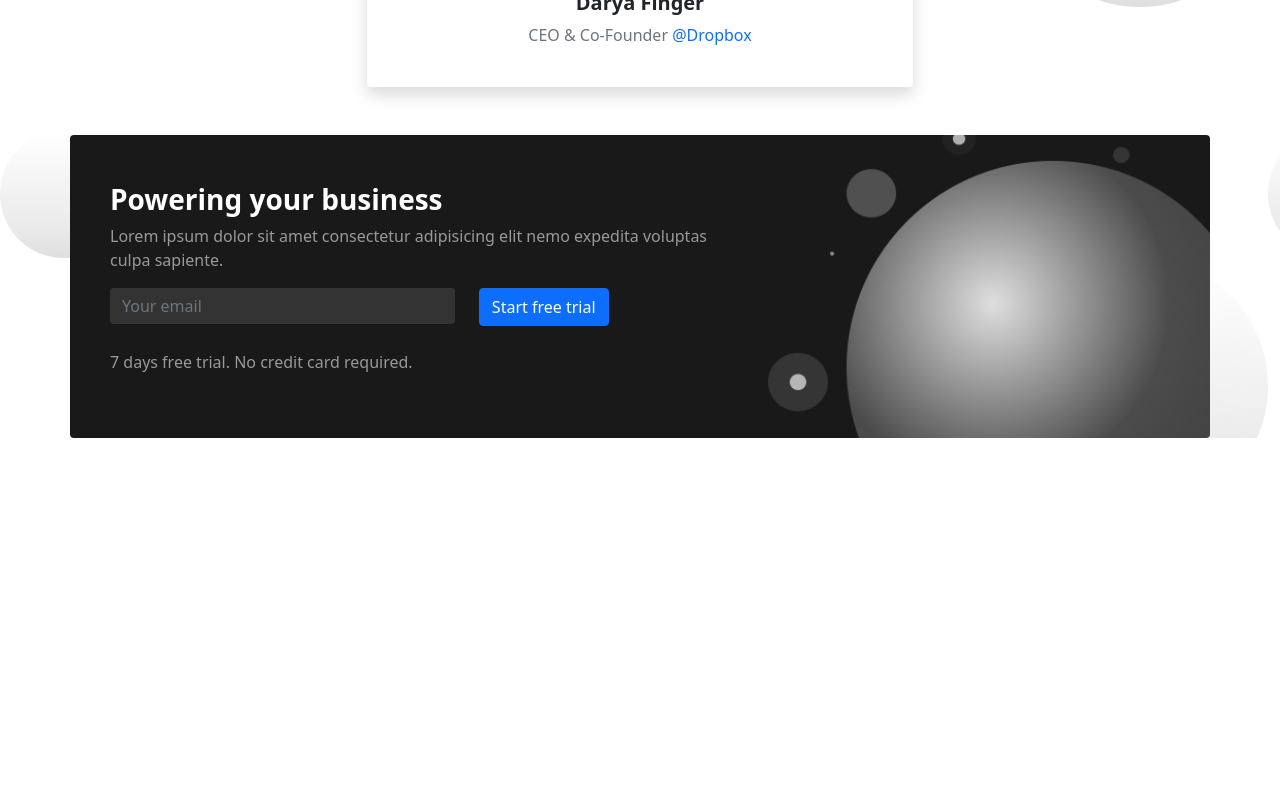
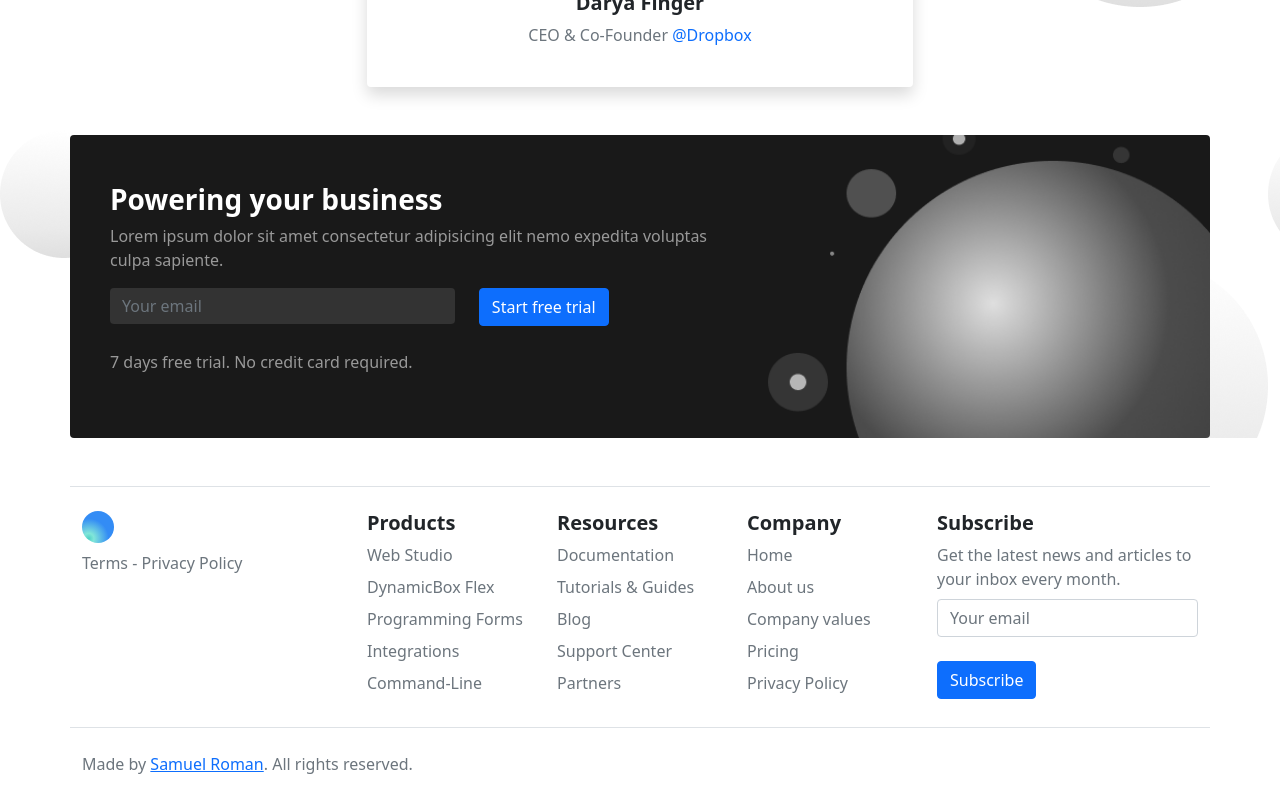
Before and after one commit to Samuelcodingg/challenge-induccion, a React (Create React App) app: page / in a window 1280 px wide. Shown: the part 2980-3780 px from the top of the page. Before the commit the page ends 3466 px from the top, so only its background shows below. Built offline with nearby package versions, Linux system fonts and the light colour scheme.

Commit message:
all layouting done, now we have to start with interaction or animations

```diff
--- a/src/components/homepage/HomePage.js
+++ b/src/components/homepage/HomePage.js
@@ -1,4 +1,5 @@
 import React from 'react';
+import { Footer } from '../ui/Footer';
 
 import { Navbar } from '../ui/Navbar';
 import { HowSection } from './HowSection';
@@ -19,6 +20,8 @@ export const HomePage = () => {
         <HowSection />
 
         <PartnersSection />
+
+        <Footer />
     </div>
   )
 }
--- /dev/null
+++ b/src/components/ui/Footer.js
@@ -0,0 +1,67 @@
+import React from 'react';
+import { Link } from 'react-router-dom';
+
+export const Footer = () => {
+    return (
+        <footer className='mt-5'>
+            <div className='container py-4 border border-start-0 border-end-0'>
+                <div className='row text-center text-md-start'>
+                    <div className='col-md-3'>
+                        <div className='d-flex justify-content-center d-md-inline'>
+                            <div className='logo mb-2'></div>
+                        </div>
+                        <p className='text-secondary'>Terms - Privacy Policy</p>
+                    </div>
+                    <div className='col-md-2'>
+                        <h5 className='fw-700'>
+                            Products
+                        </h5>
+                        <p className='text-secondary mb-2'>Web Studio</p>
+                        <p className='text-secondary mb-2'>DynamicBox Flex</p>
+                        <p className='text-secondary mb-2'>Programming Forms</p>
+                        <p className='text-secondary mb-2'>Integrations</p>
+                        <p className='text-secondary mb-2'>Command-Line</p>
+                    </div>
+                    <div className='col-md-2'>
+                        <h5 className='fw-700'>
+                            Resources
+                        </h5>
+                        <p className='text-secondary mb-2'>Documentation</p>
+                        <p className='text-secondary mb-2'>Tutorials & Guides</p>
+                        <p className='text-secondary mb-2'>Blog</p>
+                        <p className='text-secondary mb-2'>Support Center</p>
+                        <p className='text-secondary mb-2'>Partners</p>
+                    </div>
+                    <div className='col-md-2'>
+                        <h5 className='fw-700'>
+                            Company
+                        </h5>
+                        <p className='text-secondary mb-2'>Home</p>
+                        <p className='text-secondary mb-2'>About us</p>
+                        <p className='text-secondary mb-2'>Company values</p>
+                        <p className='text-secondary mb-2'>Pricing</p>
+                        <p className='text-secondary mb-2'>Privacy Policy</p>
+                    </div>
+                    <div className='col-md-3'>
+                        <h5 className='fw-700'>
+                            Subscribe
+                        </h5>
+                        <p className='text-secondary mb-2'>
+                            Get the latest news and articles to your inbox every month.
+                        </p>
+                        <input type='email' className='form-control' placeholder='Your email' />
+                        <button className='btn btn-primary btn-block w-100-responsive mt-4'>
+                            Subscribe
+                        </button>
+                    </div>
+                </div>
+            </div>
+            <div className='container my-4'>
+                <div className='text-secondary text-center text-md-start'>
+                    Made by <Link to={{ pathname: "https://samuelcodingg.netlify.app/" }} target={'_blank'}>Samuel Roman</Link>. All rights reserved.
+                </div>
+
+            </div>
+        </footer>
+    )
+}
```
